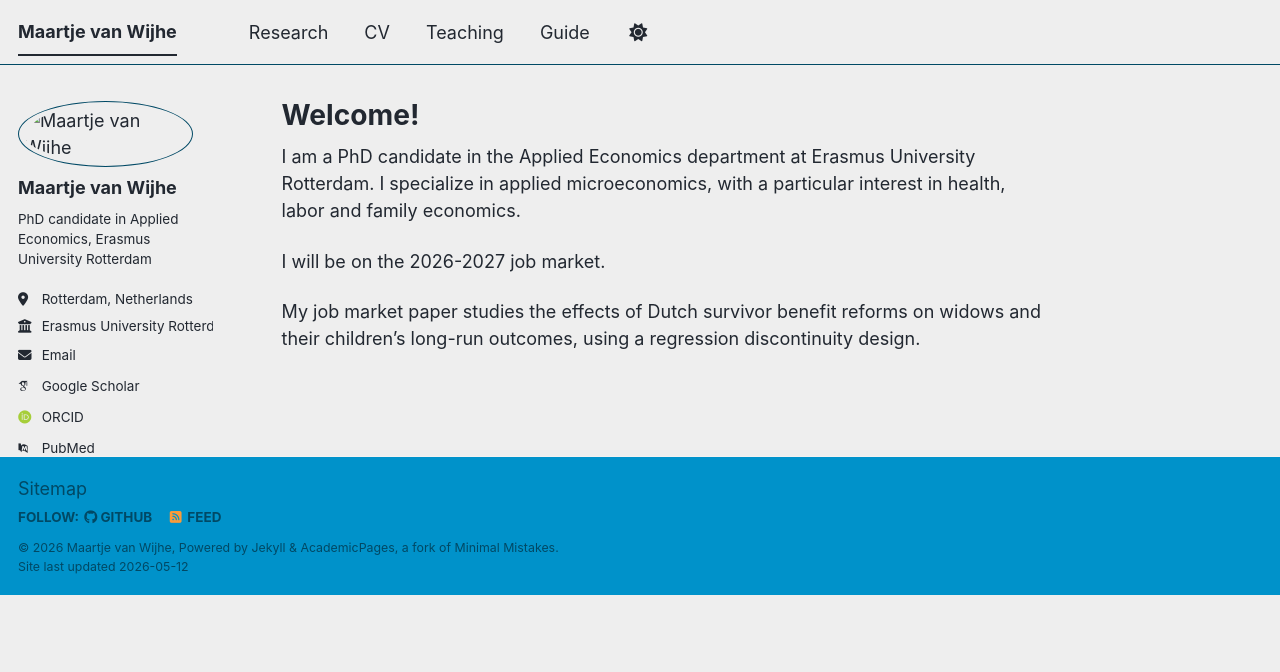
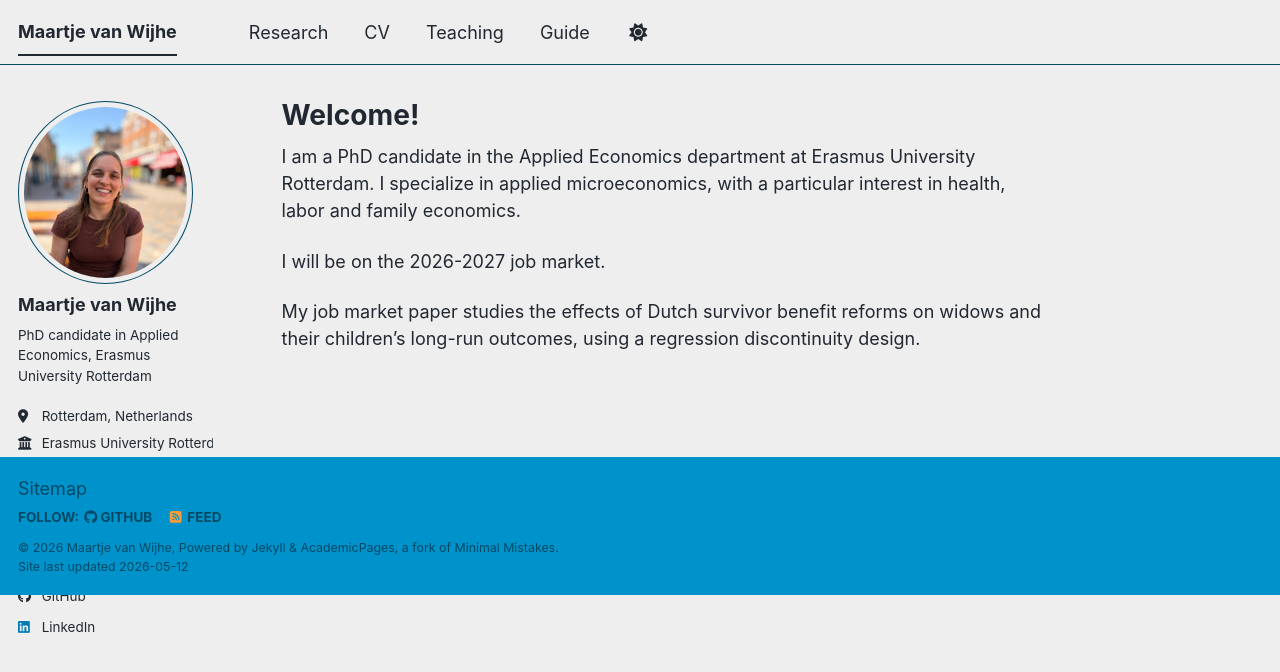
Before and after one commit to Maartjevw23/mywebsite, a Jekyll site: the page built from _pages/about.md, in a window 1280 px wide. Shown: the top 672 px of the page. Built offline with Jekyll 4.4.1, drawn with Linux system fonts in a browser that asks for light colours; some web fonts are replaced; a script bundle is joined from its source files by our own code; library files that are not in the unit come from our copies.

Commit message:
Update _config.yml

```diff
--- a/_config.yml
+++ b/_config.yml
@@ -23,7 +23,7 @@ repository               : "https://github.com/Maartjevw23/mywebsite"
 #               Additional customization can be done by editing /_includes/author-profile.html
 author:
   # Biographic information
-  avatar           : /images/profile.jpg
+  avatar           : "profile.jpg"
   name             : "Maartje van Wijhe"
   pronouns         : # example: "she/her"
   bio              : "PhD candidate in Applied Economics, Erasmus University Rotterdam"
```
